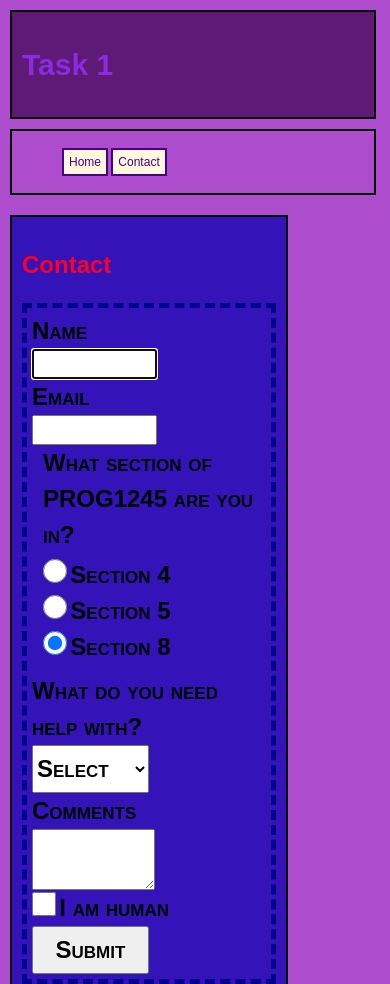
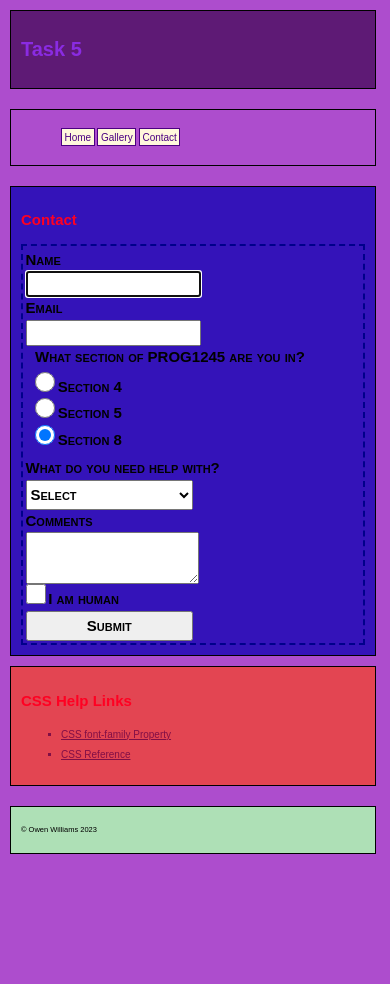
Before and after one commit to TeaLizard/Web-Design, a plain HTML site: page contact.html in a window 390 px wide. Shown: the top 984 px of the page. After the commit the page ends 854 px from the top, so only its background shows below. Drawn offline with Linux system fonts and the light colour scheme.

Commit message:
Task 5 Commit

```diff
--- a/contact.html
+++ b/contact.html
@@ -6,21 +6,23 @@
     <meta name="viewport" content="width=device-width, initial-scale=1.0">
     <link rel="stylesheet" type="text/css" href="css/normalize.css">
     <link rel="stylesheet" type="text/css" href="css/styles.css">
-    <title>In Class Task 1</title>
+    <title>In Class Task 5</title>
 </head>
 <body>
 
     <header class="structural">
-        <h1>Task 1</h1>
+        <h1>Task 5</h1>
     </header>
 
     <nav class="structural">
         <ul>
             <li><a href="index.html">Home</a></li>
+            <li><a href="gallery.html">Gallery</a></li>
             <li><a href="contact.html">Contact</a></li>
         </ul>
     </nav>
 
+    <section>
         <main class="structural">
             <h2>Contact</h2>
             <form>
@@ -76,13 +78,11 @@
                 <li><a href="https://www.w3schools.com/cssref/index.php">CSS Reference</a></li>
             </ul>
         </aside>
+    </section>
 
     <footer class="structural">
         <p>&copy; Owen Williams 2023</p>
     </footer>
 
-
-
-
 </body>
 </html>
--- a/css/styles.css
+++ b/css/styles.css
@@ -1,7 +1,12 @@
 /* Owen Williams 8932017 */
 
+html{
+    font : normal normal normal 20px/1.5 Arial, Helvetica, sans-serif;
+}
+
 body{
-    font : normal normal normal 12px/1.5 Arial, Helvetica, sans-serif;
+    display: flex;
+    flex-direction: column;
     width: 99vw;
     height: 100vh;
     background-color: hsla(285, 69%, 45%, 0.811);
@@ -9,12 +14,12 @@ body{
 
 h1{
     color:blueviolet;
-    font-size: 30px;
+    font-size: 2rem;
 }
 
 h2{
     color: #f02;
-    font-size: 2em;
+    font-size: 1.5rem;
 }
 
 header{
@@ -29,10 +34,10 @@ nav ul li{
 
 nav ul li a{
     color: indigo;
-    border: 2px solid indigo;
+    border: 0.1rem solid indigo;
     background-color: cornsilk;
     text-decoration: none;
-    padding: 5px;
+    padding: 0.25rem;
 }
 
 nav ul li a:hover{
@@ -41,15 +46,21 @@ nav ul li a:hover{
     border-color: cornsilk;
 }
 
+section{
+    display: flex;
+    flex-direction: row;
+    flex-wrap: nowrap;
+    justify-content: space-between;
+    align-items: stretch;
+}
+
 main{
-    float: left;
-    width: 65vw;
+    flex: 2 1 70%;
     background-color: hsl(252, 81%, 40%);
 }
 
 aside{
-    float: right;
-    width: 25vw;
+    flex: 1 1 30%;
     background-color: hsl(355, 74%, 58%);
 }
 
@@ -66,14 +77,13 @@ aside a:hover{
 }
 
 footer{
-    clear: both;
     background-color: hsl(130, 45%, 78%);
 }
 
 .structural{
-    margin: 10px;
-    padding: 10px;
-    border: 2px solid black;
+    margin: 1rem;
+    padding: 1rem;
+    border: 0.1rem solid black;
 }
 
 #para1{
@@ -85,8 +95,8 @@ footer{
 }
 
 form{
-    border: 5px dashed darkblue;
-    padding: 5px;
+    border: 0.25rem dashed darkblue;
+    padding: 0.25rem;
 }
 
 input[type=email], [type=text], [type=submit], select, option{
@@ -118,3 +128,33 @@ fieldset{
 footer p{
     font-size: .75em;
 }
+
+img{
+    width: 80%;
+    height: 80%;
+}
+
+figure{
+    border: 0.1rem solid black;
+}
+
+#gallery{
+    display: grid;
+    grid-template-columns: 1fr 1fr;
+    grid-template-rows: 1fr 1fr;
+    row-gap: 0.5rem;
+    column-gap: 0.5rem;
+}
+
+@media (max-width: 600px){
+    html{
+        font-size: 10px;
+    }
+    #gallery{
+        grid-template-columns: 1fr;
+        grid-template-rows: 1fr;
+    }
+    section{
+        display: block;
+    }
+}
```
Also changed, not shown: gallery.html (added, +60 -0 lines), index.html (+5 -5 lines), images/css.jpg (added), images/git-github.png (added), images/html.png (added), images/vscode_background.jpg (added). Lines whose indentation alone changed are shown as unchanged.
